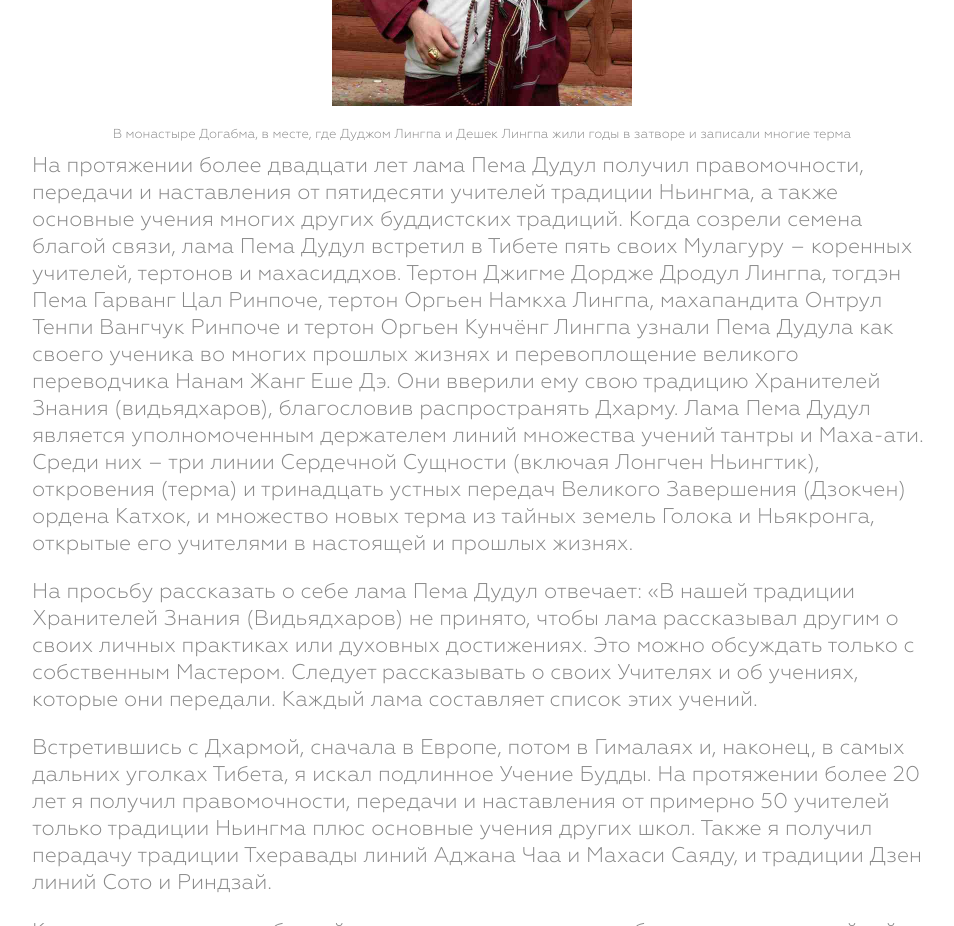
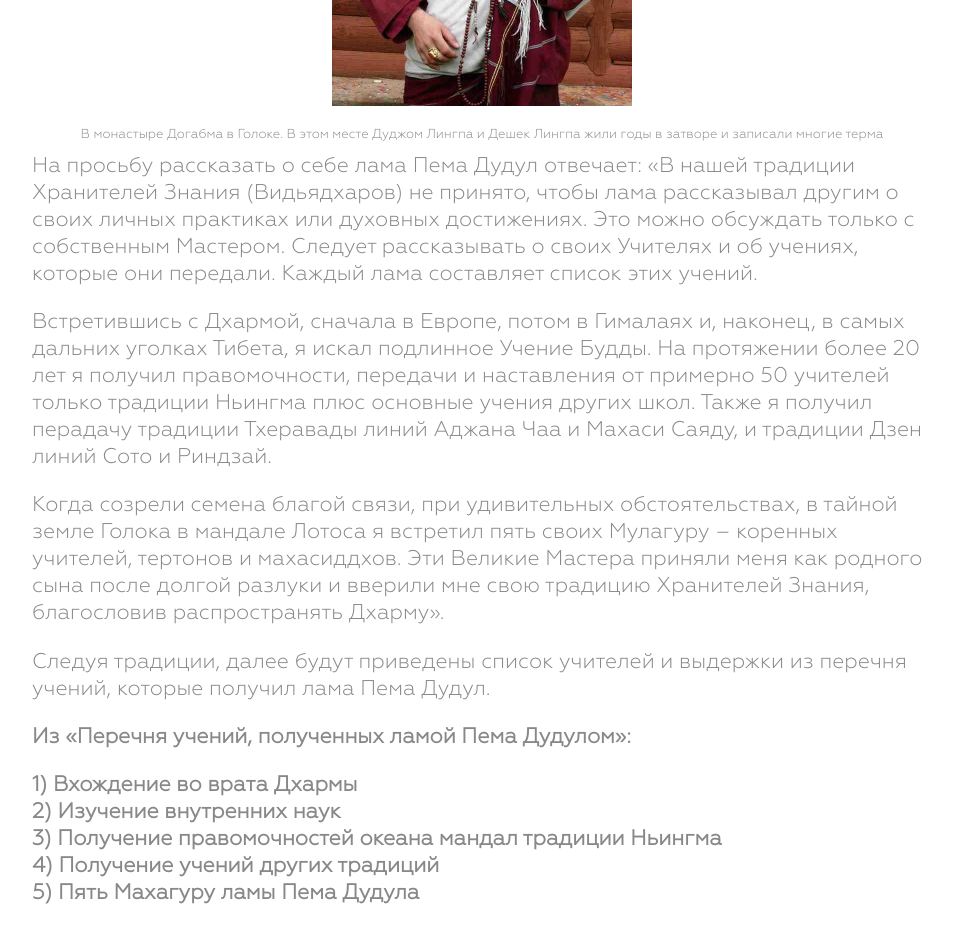
Before and after one commit to 5HT/5HT, a plain HTML site: page dharma/pema.dudul.bio.htm in a window 1280 px wide. Shown: the part 820-1746 px from the top of the page, without its empty margins (158-1112 px from the left). Drawn offline with Linux system fonts and the light colour scheme.

Commit message:
Update pema.dudul.bio.htm

```diff
--- a/dharma/pema.dudul.bio.htm
+++ b/dharma/pema.dudul.bio.htm
@@ -32,26 +32,8 @@
 традицию на Западе.</p>
 
 <center>
-<img src="images/pema.dudul.2.jpg" height=400><br><font size="2">В монастыре Догабма, в месте, где Дуджом Лингпа и Дешек Лингпа жили годы в затворе и записали многие терма</font>
+<img src="images/pema.dudul.2.jpg" height=400><br><font size="2">В монастыре Догабма в Голоке. В этом месте Дуджом Лингпа и Дешек Лингпа жили годы в затворе и записали многие терма</font>
 </center>
-
-<p>На протяжении более двадцати лет лама Пема Дудул получил правомочности,
-передачи и наставления от пятидесяти учителей традиции Ньингма, а также
-основные учения многих других буддистских традиций. Когда созрели семена
-благой связи, лама Пема Дудул встретил в Тибете пять своих Мулагуру – коренных
-учителей, тертонов и махасиддхов. Тертон Джигме Дордже Дродул Лингпа,
-тогдэн Пема Гарванг Цал Ринпоче, тертон Оргьен Намкха Лингпа,
-махапандита Онтрул Тенпи Вангчук Ринпоче и тертон Оргьен Кунчёнг
-Лингпа узнали Пема Дудула как своего ученика во многих прошлых
-жизнях и перевоплощение великого переводчика Нанам Жанг Еше Дэ.
-Они вверили ему свою традицию Хранителей Знания (видьядхаров),
-благословив распространять Дхарму. Лама Пема Дудул является уполномоченным
-держателем линий множества учений тантры и Маха-ати. Среди них –
-три линии Сердечной Сущности (включая Лонгчен Ньингтик),
-откровения (терма) и тринадцать устных передач Великого
-Завершения (Дзокчен) ордена Катхок, и множество новых терма
-из тайных земель Голока и Ньякронга, открытые его учителями
-в настоящей и прошлых жизнях.</p>
 
 <p>На просьбу рассказать о себе лама Пема Дудул отвечает:
 «В нашей традиции Хранителей Знания (Видьядхаров) не принято,
```
